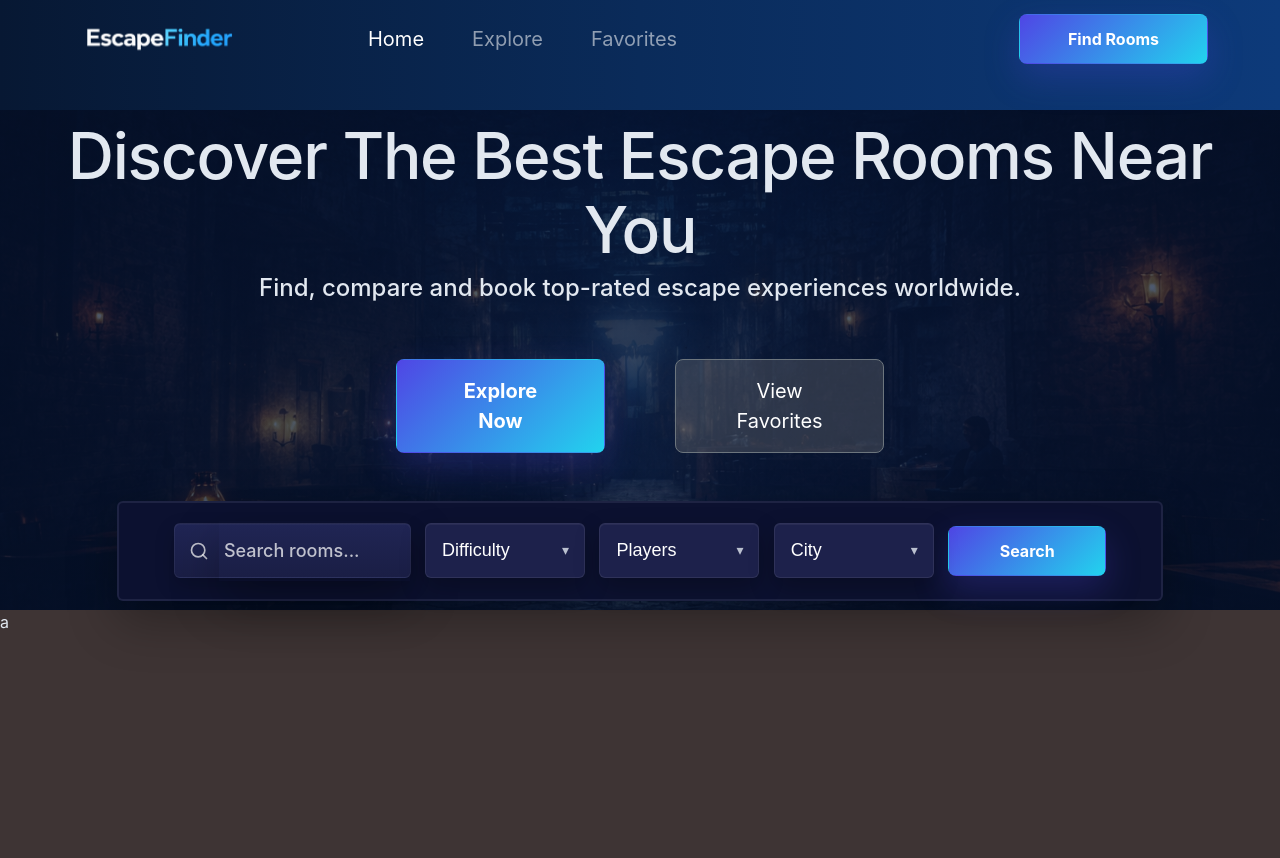
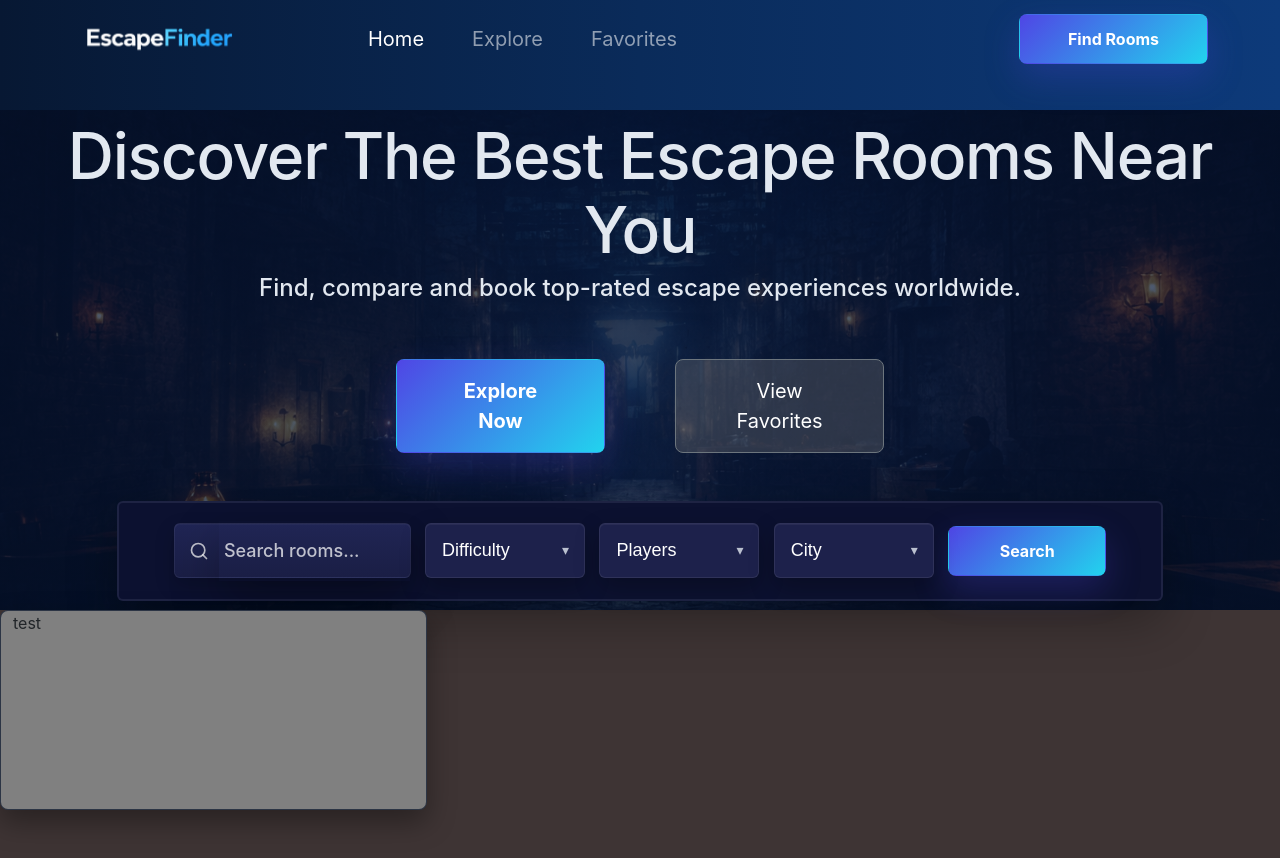
Before and after one commit to kiumars609/escape-finder, a React (Vite) app: page / in a window 1280 px wide. Shown: the top 858 px of the page. Built offline with nearby package versions, Linux system fonts and the light colour scheme.

Commit message:
Add Card

```diff
--- /dev/null
+++ b/src/Pages/Home/Cards/Card.jsx
@@ -0,0 +1,11 @@
+import React from 'react'
+
+export default function Card() {
+  return (
+    <>
+    <div className="col-12 col-md-4 card rounded-3">
+        test
+    </div>
+    </>
+  )
+}
--- a/src/Pages/Home/Cards/Cards.jsx
+++ b/src/Pages/Home/Cards/Cards.jsx
@@ -1,11 +1,14 @@
 import React from 'react'
 import "./style.css";
+import Card from './Card';
 
 export default function Cards() {
   return (
     <>
     <div className="container-fluid show-cards">
-        <div className="row">a</div>
+        <div className="row">
+            <Card />
+        </div>
     </div>
     </>
   )
--- a/src/Pages/Home/Cards/style.css
+++ b/src/Pages/Home/Cards/style.css
@@ -1,4 +1,9 @@
-.show-cards{
-    height: 400px;
-    background-color: rgb(62, 52, 52);
+.show-cards {
+  height: 400px;
+  background-color: rgb(62, 52, 52);
 }
+
+.show-cards .card{
+    background-color: gray;
+    height: 200px;
+}
```
